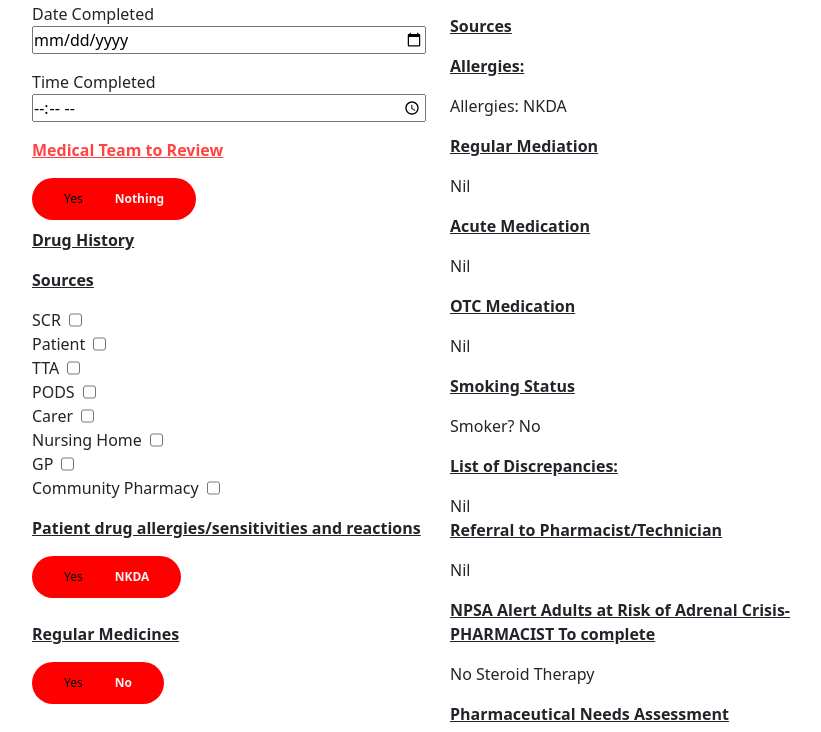
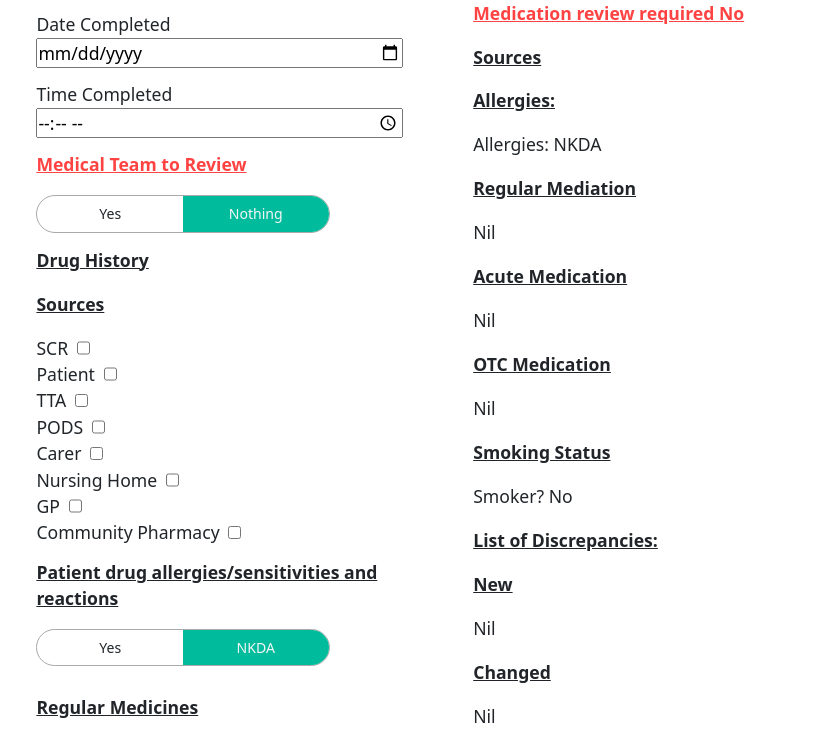
Before and after one commit to Pharma2022/SCR-Autosummarise, a React (Vite) app: page / in a window 1280 px wide. Shown: the part 282-1014 px from the top of the page, without its empty margins (202-1023 px from the left). Built offline with nearby package versions, Linux system fonts and the light colour scheme.

Commit message:
changed styles,

```diff
--- a/src/components/Form.jsx
+++ b/src/components/Form.jsx
@@ -2,7 +2,7 @@ import React, { Fragment } from 'react'
 import '../index.css'
 import { useFormContext } from '../context/formContext'
 import TextInput from './form elements/TextInput'
-import Date from './form elements/Date'
+import FormDate from './form elements/Date'
 import Time from './form elements/Time'
 import {YesNoRadio,Radio,RadioLabel} from './form elements/Radios'
 import TextArea from './form elements/TextArea'
@@ -18,7 +18,7 @@ const Form = () => {
           SCR,SCRupdated,patient,eTTA,eTTADate,pods,carer,nursingHome,GP,chemist,
           hasAllergy,allergies,hasRegMeds,regMeds,hasAcuteMeds,acuteMeds,hasOtcMeds,otcMeds,
           smokes,cigNum,smokingAdvice,smokingAdviceComments,nrtConsent,preferredNrt,smokingReferral,
-          discrepancies,pharmReferral,pharmReferralComments,
+          discrepancies, newMeds,changed,withheld,pharmReferral,pharmReferralComments,
           hasSteroids,longTermHigh,longTermHighIndication,hasIcs,ics,hasEmergencySteroids,emergencySteroids,
           isMca,isDms,hasDmsConsent,isDosette,chemistName,chemistNo,odsCode,nhsMail,lastSupplyDate,
           commsIssues,commsIssuesComments, counsellingReq,counsellingReqComments,compliance,complianceComments,
@@ -38,7 +38,7 @@ const Form = () => {
          <TextInput      name='completedBy'     value={completedBy}    title='Completed by'/>
          <TextInput      name='reconciledBy'    value={reconciledBy}   title='Reconciled by'/>
          <TextInput      name='transcribedBy'   value={transcribedBy}  title='Transcribed by'/>
-         <Date           name='dateCompleted'   value={dateCompleted}  title='Date Completed'/>
+         <FormDate       name='dateCompleted'   value={dateCompleted}  title='Date Completed'/>
          <Time           name='timeCompleted'   value={timeCompleted}  title='Time Completed'/>
 
          <YesNoRadio     label={<p className='bold underline red'>Medical Team to Review</p>} no=' Nothing'
@@ -51,11 +51,11 @@ const Form = () => {
 
             <CheckBox    name='SCR'            value={SCR}          title='SCR' />
             {SCR&&
-            <Date        name='SCRupdated'     value={SCRupdated}   title='SCR last updated'/>}
+            <FormDate        name='SCRupdated'     value={SCRupdated}   title='SCR last updated'/>}
             <CheckBox    name='patient'        value={patient}      title='Patient'/>
             <CheckBox    name='eTTA'           value={eTTA}         title='TTA'/>
             {eTTA&&
-            <Date        name='eTTADate'       value={eTTADate}     title='TTA Date'/>}
+            <FormDate        name='eTTADate'       value={eTTADate}     title='TTA Date'/>}
             <CheckBox    name='pods'           value={pods}         title='PODS'/>
             <CheckBox    name='carer'          value={carer}        title='Carer'/>
             <CheckBox    name='nursingHome'    value={nursingHome}  title='Nursing Home'/>
@@ -70,7 +70,11 @@ const Form = () => {
             <TextArea    name='allergies'      value={allergies}/>
           </YesNoRadio>
           <YesNoRadio    name='hasRegMeds'     value={hasRegMeds}    label={<p className='bold underline'>Regular Medicines </p>} >
-            <span className='form-row format '><p className={ regFormat==='scr'&&'green-toggle'} onClick={formatregSCR}>Copy from SCR</p><p className={regFormat==='freetype'&&'red-toggle' } onClick={formatregFreetype}>Freetype</p></span>
+            <span className='form-row format '><p
+            style={{cursor:'pointer'}}
+            className={ regFormat==='scr'&&'red-toggle'} onClick={formatregSCR}>Copy from SCR</p><p
+            style={{cursor:'pointer'}}
+            className={regFormat==='freetype'&&'green-toggle' } onClick={formatregFreetype}>Freetype</p></span>
 
             <TextArea    name='regMeds'        value={regMeds}/>
             {regMeds&& regFormat==='scr'&& <button type='button' className='button' onClick={()=>sortRegMeds()}>Sort</button>}
@@ -80,7 +84,11 @@ const Form = () => {
           </YesNoRadio>
           <YesNoRadio    name='hasAcuteMeds'   value={hasAcuteMeds}  label={<p className='bold underline'>Acute Medicines </p>} >
             <TextArea    name='acuteMeds'      value={acuteMeds}/>
-            <span className='form-row format '><p className={ regFormat==='scr'&&'green-toggle'} onClick={formatAcuteSCR}>Copy from SCR</p><p className={acuteFormat==='freetype'&&'red-toggle' } onClick={formatAcuteFreetype}>Freetype</p></span>
+            <span className='form-row format '><p
+            style={{cursor:'pointer'}}
+            className={ regFormat==='scr'&&'red-toggle'} onClick={formatAcuteSCR}>Copy from SCR</p><p
+            style={{cursor:'pointer'}}
+            className={acuteFormat==='freetype'&&'green-toggle' } onClick={formatAcuteFreetype}>Freetype</p></span>
 
             {acuteMeds &&acuteFormat==='scr' && <button type='button'className='button' onClick={()=>sortAcuteMeds()}>Sort</button>}
 
@@ -107,9 +115,21 @@ const Form = () => {
 
           </YesNoRadio>
 
-          <Label          name='discrepancies' label={<p className='bold underline'>List of Discrepancies (with Reasons)</p>}>
-                <TextArea name='discrepancies' value={discrepancies} placeholder={'New:Changes:Stopped'}/>
-          </Label>
+
+
+          <YesNoRadio name={'discrepancies'}    value={discrepancies}  label={<p className='bold underline'>Discrepancies found?</p>}>
+            <p className='bold underline'>List of Discrepancies (with Reasons)</p>
+            <p className='bold underline'> New</p>
+            <TextArea name='newMeds' value={newMeds} placeholder={'New'}/>
+            <p className='bold underline'> Changed</p>
+            <TextArea name='changed' value={changed} placeholder={'Changed'}/>
+            <p className='bold underline'> Withheld</p>
+            <TextArea name='withheld' value={withheld} placeholder={'Withheld'}/>
+
+            </YesNoRadio>
+
+
+
 
           <YesNoRadio     name='pharmReferral'        value={pharmReferral}  no='N/A' label={<p className='bold underline'>Referral to Pharmacist /Pharmacy Technician</p>}>
                 <TextArea name='pharmReferralComments' value={pharmReferralComments} placeholder={'Enter details'}/>
@@ -156,7 +176,7 @@ const Form = () => {
                   <TextInput name='chemistNo'              value={chemistNo}           title='Contact number'/>
                   <TextInput name='odsCode'                value={odsCode}             title='ODS Code'/>
                   <TextInput name='nhsMail'                value={nhsMail}             title='NHS Email'/>
-                  <Date      name='lastSupplyDate'         value={lastSupplyDate}      title='Date of last supply'/>
+                  <FormDate      name='lastSupplyDate'         value={lastSupplyDate}      title='Date of last supply'/>
               </YesNoRadio>
               <YesNoRadio    name='commsIssues'            value={commsIssues}         label={<p>Communication concerns (e.g.visual/hearing/language)</p>} >
                   <TextArea  name='commsIssuesComments'    value={commsIssuesComments} placeholder='Specify'/>
@@ -181,12 +201,12 @@ const Form = () => {
                       <TextInput name='warfarinRange'           value={warfarinRange}              title='Target Range' />
                       <TextInput name='warfarinDose'            value={warfarinDose}               title='Dose' />
                       <TextInput name='warfarinDuration'        value={warfarinDuration}           title='Duration' />
-                      <Date      name='warfarinLastAppt'        value={warfarinLastAppt}           title='Last appointment Date' />
+                      <FormDate      name='warfarinLastAppt'        value={warfarinLastAppt}           title='Last appointment Date' />
                       <TextInput name='warfarinINR'             value={warfarinINR}                title='Last INR Result'/>
                       <TextInput name='warfarinClinic'          value={warfarinClinic}             title='Name of anticoagulation clinic/provider'/>
                       <TextInput name='warfarinClinicContactNo' value={warfarinClinicContactNo}    title='Contact number of provider'/>
                       <TextInput name='warfarinClinicEmail'     value={warfarinClinicEmail}        title='Email of provider'/>
-                      <Date      name='warfarinNextAppt'        value={warfarinNextAppt}           title='Date of next appointment' />
+                      <FormDate      name='warfarinNextAppt'        value={warfarinNextAppt}           title='Date of next appointment' />
               </YesNoRadio>
 
 
@@ -197,7 +217,7 @@ const Form = () => {
                       </RadioLabel>
                       <TextInput  name='opioidDose'             value={opioidDose}                title={'Dose'}/>
                       {opioid&&
-                      <Date       name='lastOpioidSupply'       value={lastOpioidSupply}          title={`last supply of ${opioid}`}/>}
+                      <FormDate       name='lastOpioidSupply'       value={lastOpioidSupply}          title={`last supply of ${opioid}`}/>}
                       <TextInput  name='opioidChemistNameAndNo' value={opioidChemistNameAndNo}    title={'Dose'}/>
                       <TextInput  name='dals'                   value={dals}                      title={'Details of drug advisory service'}/>
                       <TextInput  name='dalsContactNo'          value={dalsContactNo}             title={'Contact No (Grove/Enable/other)'}/>
@@ -233,8 +253,6 @@ const Form = () => {
 
 
 
-         <button className='button'>Submit</button>
-
 
     </form>
 
--- a/src/components/Render.jsx
+++ b/src/components/Render.jsx
@@ -24,7 +24,6 @@ const Render = () => {
         <Methadone/>
         <Discharge/>
 
-        <button>Copy to Clipboard</button>
     </div>
   )
 }
--- a/src/components/form elements/Date.jsx
+++ b/src/components/form elements/Date.jsx
@@ -2,17 +2,17 @@ import React from 'react'
 import { useFormContext } from '../../context/formContext'
 
 
-const Date = ({name,value,title}) => {
+const FormDate = ({name,value,title}) => {
 
 const {handleChange}=useFormContext()
-
+const maxDate=new Date().toISOString().split('T')[0]
 
   return (
     <div className='form-row flex-col'>
     <label htmlFor={name}>{title}</label>
-    <input name={name} value={value} onChange={handleChange} type='date'/>
+    <input name={name} max={maxDate} value={value} onChange={handleChange} type='date'/>
     </div>
   )
 }
 
-export default Date
+export default FormDate
--- a/src/components/form elements/Radios.jsx
+++ b/src/components/form elements/Radios.jsx
@@ -29,14 +29,14 @@ const YesNoRadio = ({label,value,name,yes,no,children}) => {
 
   return (
     <Fragment>
-   <RadioLabel className={`toggle-btn ${value? 'green-toggle':'red-toggle'}`} label={label }>
+   <RadioLabel className={`format`} label={label }>
 
-        <label value={true} className={value?'checked' :null} onClick={handleChange} name={name} >{yes? yes:"Yes"}
+        <label value={true}  style={{cursor:'pointer'}}  className={value?'red-toggle' :null} onClick={handleChange} name={name} >{yes? yes:"Yes"}
         <input  className='yesno'  type="radio" name={name} value={true} onChange={handleChange} checked={value}  />
         </label>
 
 
-         <label value={""} className={!value?'checked' :null} onClick={handleChange} name={name} >{no? no :"No"}
+         <label value={""} style={{cursor:'pointer'}}  className={!value?'green-toggle' :null} onClick={handleChange} name={name} >{no? no :"No"}
 
          <input  className='yesno' type="radio" name={name} value={""} onChange={handleChange} checked={!value}  />
          </label>
--- a/src/components/rendered components/Discrepancies.jsx
+++ b/src/components/rendered components/Discrepancies.jsx
@@ -1,16 +1,29 @@
 import React, { Fragment } from 'react'
 import { useFormContext } from '../../context/formContext'
+import { nanoid } from 'nanoid'
 
 const Discrepancies = () => {
-const {form:{  discrepancies,pharmReferral,pharmReferralComments,}}= useFormContext()
+const {form:{  discrepancies,newMeds,withheld,changed,pharmReferral,pharmReferralComments,}}= useFormContext()
+
+const returnUl=(element)=>(!element?<p>Nil</p>: element.split('\n').length?
+<ul>{ element.split('\n').map(item=>(<li key={nanoid()}>{item}</li>))  }</ul>:
+<p>{element}</p>)
 
   return (
     <div >
         {
         <Fragment>
         <p className='bold underline'>List of Discrepancies:</p>
-      {discrepancies?  <p>{discrepancies}
-        </p> :'Nil'}
+
+        <p className='bold underline'>New</p>
+
+        {returnUl(newMeds)}
+
+        <p className='bold underline'>Changed</p>
+       {returnUl(changed)}
+        <p className='bold underline'>Withheld</p>
+
+        {returnUl(withheld)}
         </Fragment>
 
         }
--- a/src/components/rendered components/Medications.jsx
+++ b/src/components/rendered components/Medications.jsx
@@ -12,7 +12,7 @@ const Medications = () => {
   return (
     <div>
         <p className='bold underline'>Allergies:</p>
-        <p>Allergies: {hasAllergy? allergies:"NKDA"}</p>
+        <p>Allergies: {hasAllergy? allergies.split('\n'):"NKDA"}</p>
         <p className='bold underline'>Regular Mediation</p>
       {!hasRegMeds? <p>Nil</p>:
       regFormat==='scr'? <p>{renderedRegMeds}</p>
@@ -37,7 +37,7 @@ const Medications = () => {
 
       }
         <p className='bold underline'>OTC Medication</p>
-        <p>{hasOtcMeds? otcMeds.length?          otcMeds.split('\n').map(item=><li key={nanoid()}>{item}</li>) :null:'Nil'}</p>
+        <p>{hasOtcMeds? otcMeds.split('\n').length?          otcMeds.split('\n').map(item=><li key={nanoid()}>{item}</li>) :otcMeds:'Nil'}</p>
 
     </div>
   )
--- a/src/hooks/useForm.jsx
+++ b/src/hooks/useForm.jsx
@@ -13,7 +13,8 @@ const useForm = () => {
         SCR:"",SCRupdated:"",patient:"",eTTA:"",eTTADate:"",pods:"",carer:"",nursingHome:"",GP:"",chemist:"",
         hasAllergy:"", allergies:"",hasRegMeds:"",regMeds:"",hasAcuteMeds:"",acuteMeds:"",hasOtcMeds:"",otcMeds:"",
         smokes:"",cigNum:"",smokingAdvice:"",smokingAdviceComments:"",nrtConsent:"",preferredNrt:"",smokingReferral:"",
-        discrepancies:"",pharmReferral:"",pharmReferralComments:"",
+        discrepancies:"", newMeds:"",changed:"",withheld:""
+        ,pharmReferral:"",pharmReferralComments:"",
         hasSteroids:"",longTermHigh:"",longTermHighIndication:"",hasIcs:"",ics:"",hasEmergencySteroids:"",emergencySteroids:"",
         isMca:"",isDms:"",hasDmsConsent:"",isDosette:"",chemistName:"",chemistNo:"",odsCode:"",nhsMail:"",lastSupplyDate:"",
         commsIssues:"",commsIssuesComments:"", counsellingReq:"",counsellingReqComments:"",compliance:"",complianceComments:"",
@@ -28,7 +29,7 @@ const useForm = () => {
         SCR,SCRupdated,patient,eTTA,eTTADate,pods,carer,nursingHome,GP,chemist,
         hasAllergy,allergies,hasRegMeds,regMeds,hasAcuteMeds,acuteMeds,hasOtcMeds,otcMeds,
         smokes,cigNum,smokingAdvice,smokingAdviceComments,nrtConsent,preferredNrt,smokingReferral,
-        discrepancies,pharmReferral,pharmReferralComments,
+        discrepancies,newMeds,changed,withheld,pharmReferral,pharmReferralComments,
         hasSteroids,longTermHigh,longTermHighIndication,hasIcs,ics,hasEmergencySteroids,emergencySteroids,
         isMca,isDms,hasDmsConsent,isDosette,chemistName,chemistNo,odsCode,nhsMail,lastSupplyDate,
         commsIssues,commsIssuesComments, counsellingReq,counsellingReqComments,compliance,complianceComments,
@@ -73,6 +74,11 @@ const useForm = () => {
         setRenderedAcuteMeds(sortAcutes(acuteMeds))
 
     }
+
+    useEffect(()=>{
+        !discrepancies&&setFormData(prev=>({...prev,newMeds:"",withheld:"",changed:""}))
+    },[discrepancies])
+
     useEffect(()=>{
         setFormData(prev=>({...prev,regMeds:""}))
     },[regFormat])
--- a/src/index.css
+++ b/src/index.css
@@ -13,28 +13,51 @@
   -moz-osx-font-smoothing: grayscale;
   -webkit-text-size-adjust: 100%;
 }
+
+
+html{
+  font-size: 1.1rem;
+}
+
+.wrapper{
+  gap:2.5rem
+}
+
 *,*::before,*::after{
   box-sizing: border-box;
   padding: 0;
-  margin: 0;}
+  margin: 0;
+
+}
 
 div,span,input,label,textarea,form{
   margin: 0;
   padding: 0;
+  outline: none;
 }
+
+textarea{
+  margin-bottom: 1em;
+}
+
 
 #renderedForm{
   margin-top: 4em;
 }
 .green-toggle{
-  background-color: green;
+  background-color: #00bc9c;;
+  color: whitesmoke;
+  border-top-right-radius: 10em;
+  border-bottom-right-radius: 10em;
+}
+
+.red-toggle{
+  border-top-left-radius: 10em;
+  border-bottom-left-radius: 10em;
+  background-color: #eb4f37;
   color: whitesmoke;
 }
 
-.red-toggle{
-  background-color: red;
-  color: whitesmoke;
-}
 
 
 .checked{
@@ -63,20 +86,29 @@ a {
 
 .format{
   display: flex;
+  justify-content: center;
   align-items: center;
-  gap:2em;
-  border: 1px solid purple;
-margin-block:1em;
-border-radius: 0.3em;
+font-size: 0.8rem;
+  border: 0.3px solid darkgray;
+margin-bottom:1em;
+border-radius: 10em;
 text-align: center;
+max-width: 80%;
 
 }
 .format>*{
+  height: 100%;
   width: 100%;
-  padding: 0.5em;
-  margin-block: auto;
+  display: flex;
+  justify-content: center;
+  align-items: center;
+  padding: 0.4rem 1.2rem;
+  margin: auto;
   align-self: center;
+  overflow: none;
+
 }
+
 a:hover {
   color: #535bf2;
 }
@@ -146,7 +178,7 @@ form{
   background-color: red;
 }
 .form-row{
-  margin-top:1rem;
+  margin-top: 0.75rem;
 
   align-content: flex-start;
 
```
